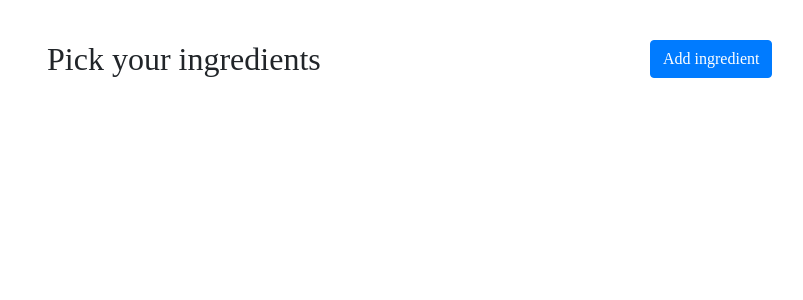
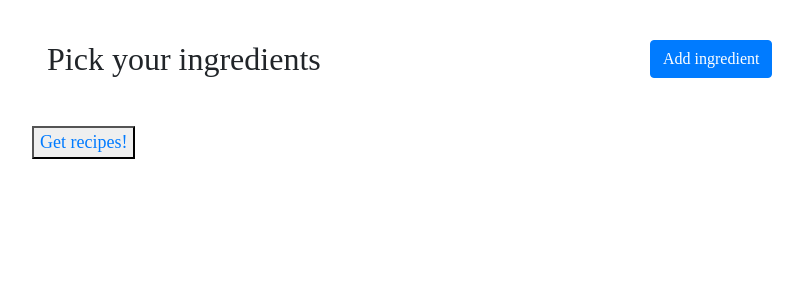
Before and after one commit to vincentT360/reFresh, a Flask app: page /ingredients in a window 1280 px wide. Shown: the part 96-396 px from the top of the page, without its empty margins (38-841 px from the left). Run offline with Flask 2, Linux system fonts and the light colour scheme; data that the repository does not hold is empty; some libraries are stand-ins or nearby versions.

Commit message:
added ingredientproduct

```diff
--- a/flaskdriver/main/routes.py
+++ b/flaskdriver/main/routes.py
@@ -2,6 +2,8 @@ from flask import render_template, request, Blueprint, redirect, url_for
 from flaskdriver import db
 from flaskdriver.models import Ingredient
 from flaskdriver.forms import AddIngredientForm
+from APIs.walmartRetrieval import WalmartApi
+from APIs.spoonacular_handler import Spoonacular
 
 main = Blueprint("main", __name__)
 
@@ -23,3 +25,13 @@ def pick_ingredients():
 
     ingredients = Ingredient.query.order_by(Ingredient.name).all()
     return render_template("pick_ingredients.html", title=title, ingredients=ingredients, form=form)
+
+@main.route("/recipes", methods=['GET', 'POST'])
+def get_recipes():
+    title = "Choose recipes"
+    ingredients = [ingredient.name for ingredient in Ingredient.query.order_by(Ingredient.name).all()]
+
+    spoonacular = Spoonacular()
+    recipes = spoonacular.find_by_ingredients(2, ingredients)
+
+    return render_template("recipes.html", title=title, recipes=recipes)
--- a/flaskdriver/templates/pick_ingredients.html
+++ b/flaskdriver/templates/pick_ingredients.html
@@ -44,6 +44,9 @@
         {% endfor %}
     </div>
 
+    <div class="row">
+        <button><a href="{{ url_for('main.get_recipes') }}">Get recipes!</a></button>
+    </div>
 
 
 </div>
```
Also changed, not shown: flaskdriver/models.py (+10 -2 lines), flaskdriver/templates/recipes.html (added, +10 -0 lines), APIs/spoonacular_handler.py (renamed from walmartAPI/spoonacular_handler.py), APIs/walmartRetrieval.py (renamed from walmartAPI/walmartRetrieval.py), flaskdriver/site.db.
